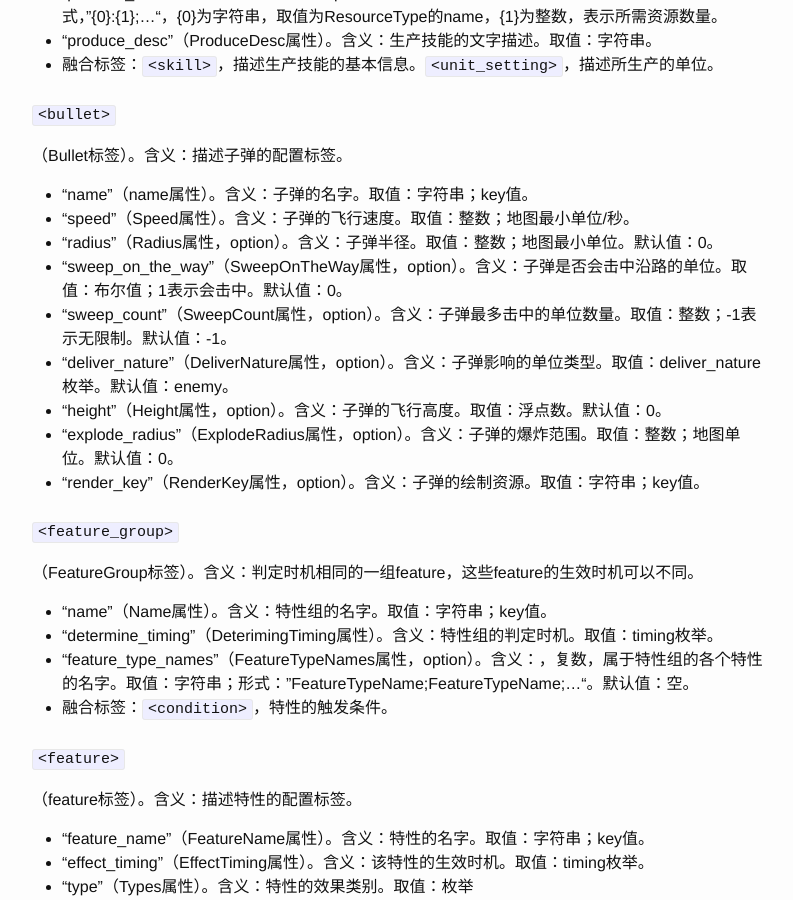
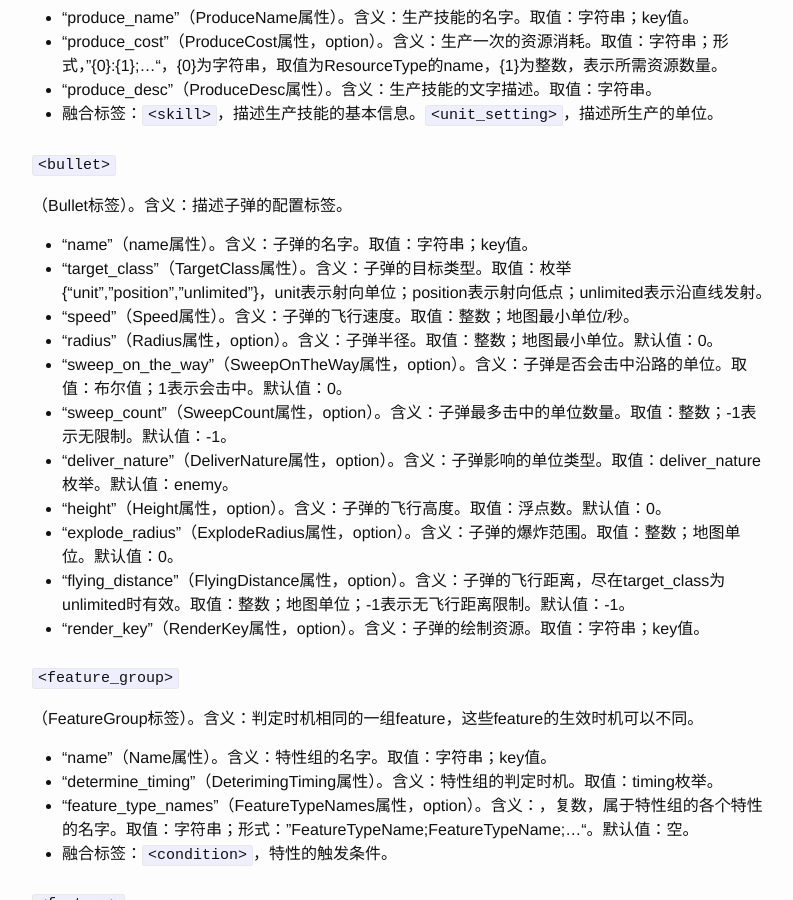
Before and after one commit to mofishorg/underworld_config_doc, a Jekyll site: the page built from _posts/2016-06-03-techtree-doc.markdown, in a window 1280 px wide and 900 px high, scrolled down 9688 px. Shown: the whole window, without its empty margins (238-1031 px from the left). Built offline with Jekyll 4.4.1, drawn with Linux system fonts in a browser that asks for light colours.

Commit message:
update bullet

```diff
--- a/_posts/2016-06-03-techtree-doc.markdown
+++ b/_posts/2016-06-03-techtree-doc.markdown
@@ -284,7 +284,7 @@
   * 融合标签：`<addon>`，该等级对单位的加成。
 
 
- # `<addon>`
+# `<addon>`
  （Addon标签）。含义：描述对单位的加成信息的配置标签。
 
   * "name"（name属性）。含义：该加成信息的名字。取值：字符串；key值。
@@ -330,6 +330,7 @@
 （Bullet标签）。含义：描述子弹的配置标签。
 
   * "name"（name属性）。含义：子弹的名字。取值：字符串；key值。
+  * "target_class"（TargetClass属性）。含义：子弹的目标类型。取值：枚举{"unit","position","unlimited"}，unit表示射向单位；position表示射向低点；unlimited表示沿直线发射。
   * "speed"（Speed属性）。含义：子弹的飞行速度。取值：整数；地图最小单位/秒。
   * "radius"（Radius属性，option）。含义：子弹半径。取值：整数；地图最小单位。默认值：0。
   * "sweep_on_the_way"（SweepOnTheWay属性，option）。含义：子弹是否会击中沿路的单位。取值：布尔值；1表示会击中。默认值：0。
@@ -337,6 +338,7 @@
   * "deliver_nature"（DeliverNature属性，option）。含义：子弹影响的单位类型。取值：deliver_nature枚举。默认值：enemy。
   * "height"（Height属性，option）。含义：子弹的飞行高度。取值：浮点数。默认值：0。
   * "explode_radius"（ExplodeRadius属性，option）。含义：子弹的爆炸范围。取值：整数；地图单位。默认值：0。
+  * "flying_distance"（FlyingDistance属性，option）。含义：子弹的飞行距离，尽在target_class为unlimited时有效。取值：整数；地图单位；-1表示无飞行距离限制。默认值：-1。
   * "render_key"（RenderKey属性，option）。含义：子弹的绘制资源。取值：字符串；key值。
 
 
```
